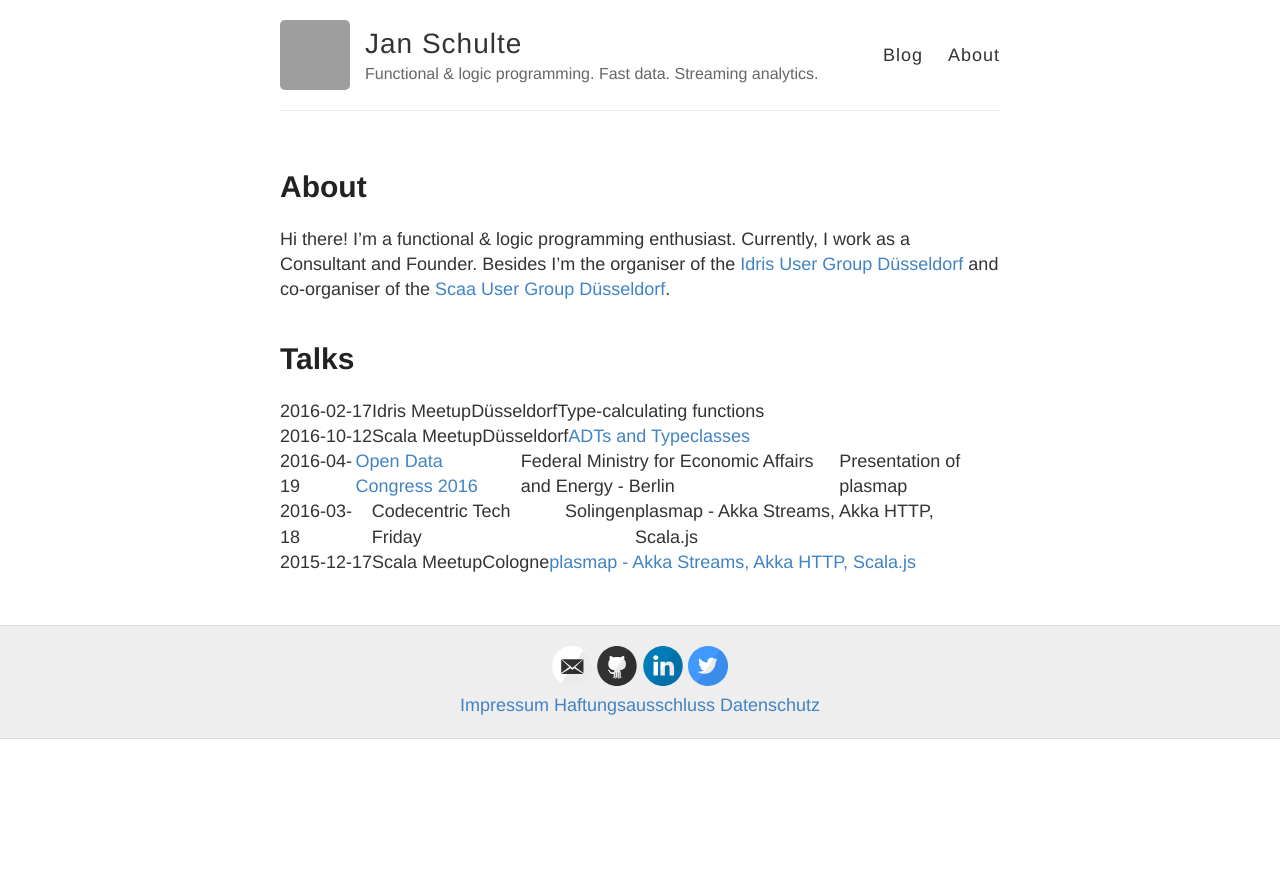
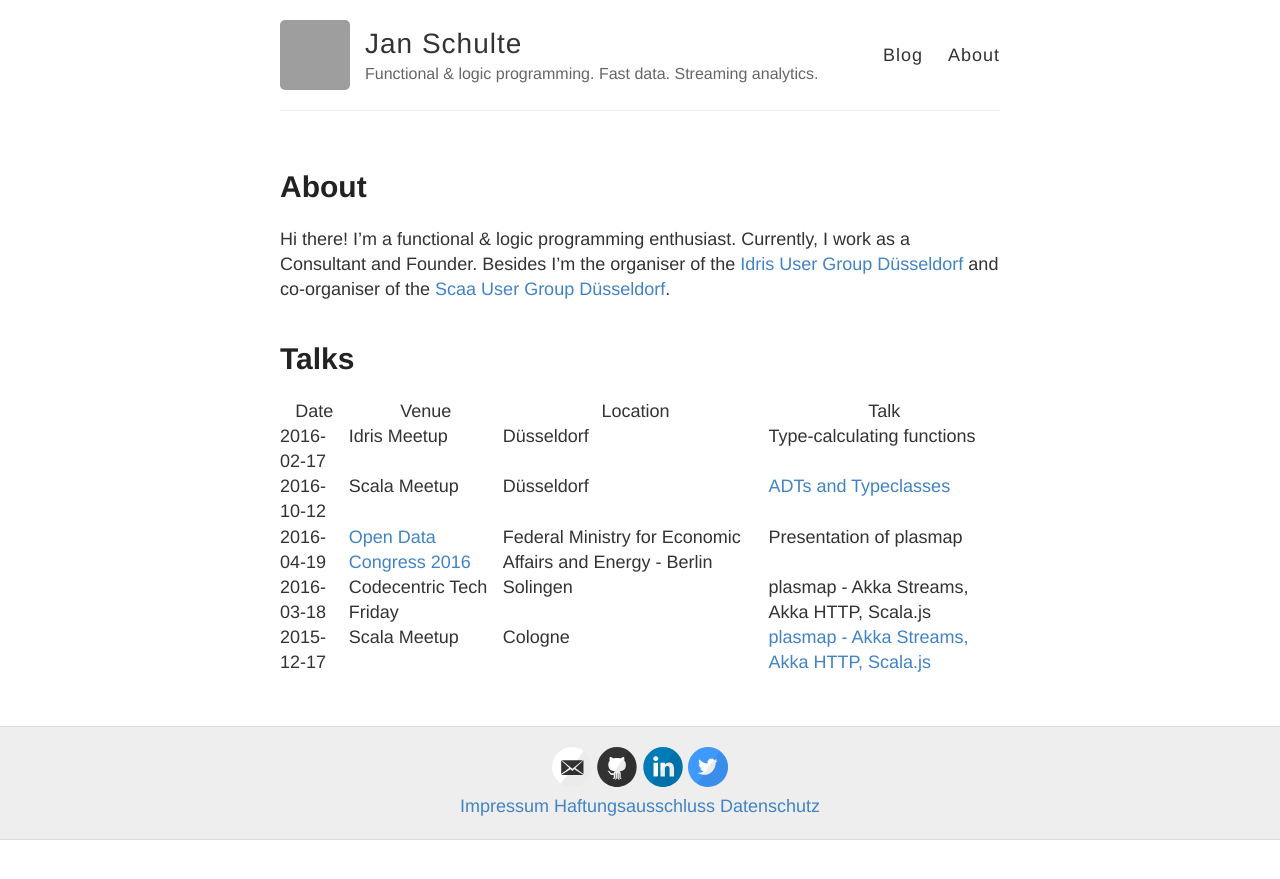
Before and after one commit to janschultecom/janschultecom.github.io, a Jekyll site: the page built from about.md, in a window 1280 px wide. Shown: the top 879 px of the page. Built offline with Jekyll 4.4.1, drawn with Linux system fonts in a browser that asks for light colours; comment, search, counter and statistics services are not loaded; grey boxes are pictures that could not be loaded.

Commit message:
Update table

```diff
--- a/about.md
+++ b/about.md
@@ -8,12 +8,11 @@ Hi there! I'm a functional & logic programming enthusiast. Currently, I work as
 
 # Talks
 
-2016-02-17 | Idris Meetup | Düsseldorf | Type-calculating functions
 
-2016-10-12 | Scala Meetup | Düsseldorf | [ADTs and Typeclasses]( http://janschulte.com/2016-10-12-adts-typeclasses-scala/#/)
-
-2016-04-19 | [Open Data Congress 2016](https://www.bmwi.de/Redaktion/DE/Bildergalerie/2016/20160419-zypries-open-data-kongress.html) | Federal Ministry for Economic Affairs and Energy - Berlin | Presentation of plasmap
-
-2016-03-18 | Codecentric Tech Friday | Solingen | plasmap - Akka Streams, Akka HTTP, Scala.js
-
-2015-12-17 | Scala Meetup | Cologne | [plasmap - Akka Streams, Akka HTTP, Scala.js](https://www.meetup.com/de-DE/Scala-User-Group-Koln-Bonn/events/225774642/)
+| Date       | Venue        | Location   | Talk
+|------------|--------------|------------|
+| 2016-02-17 | Idris Meetup | Düsseldorf | Type-calculating functions |
+| 2016-10-12 | Scala Meetup | Düsseldorf | [ADTs and Typeclasses]( http://janschulte.com/2016-10-12-adts-typeclasses-scala/#/) |
+| 2016-04-19 | [Open Data Congress 2016](https://www.bmwi.de/Redaktion/DE/Bildergalerie/2016/20160419-zypries-open-data-kongress.html) | Federal Ministry for Economic Affairs and Energy - Berlin | Presentation of plasmap
+| 2016-03-18 | Codecentric Tech Friday | Solingen | plasmap - Akka Streams, Akka HTTP, Scala.js |
+| 2015-12-17 | Scala Meetup | Cologne | [plasmap - Akka Streams, Akka HTTP, Scala.js](https://www.meetup.com/de-DE/Scala-User-Group-Koln-Bonn/events/225774642/) |
```
